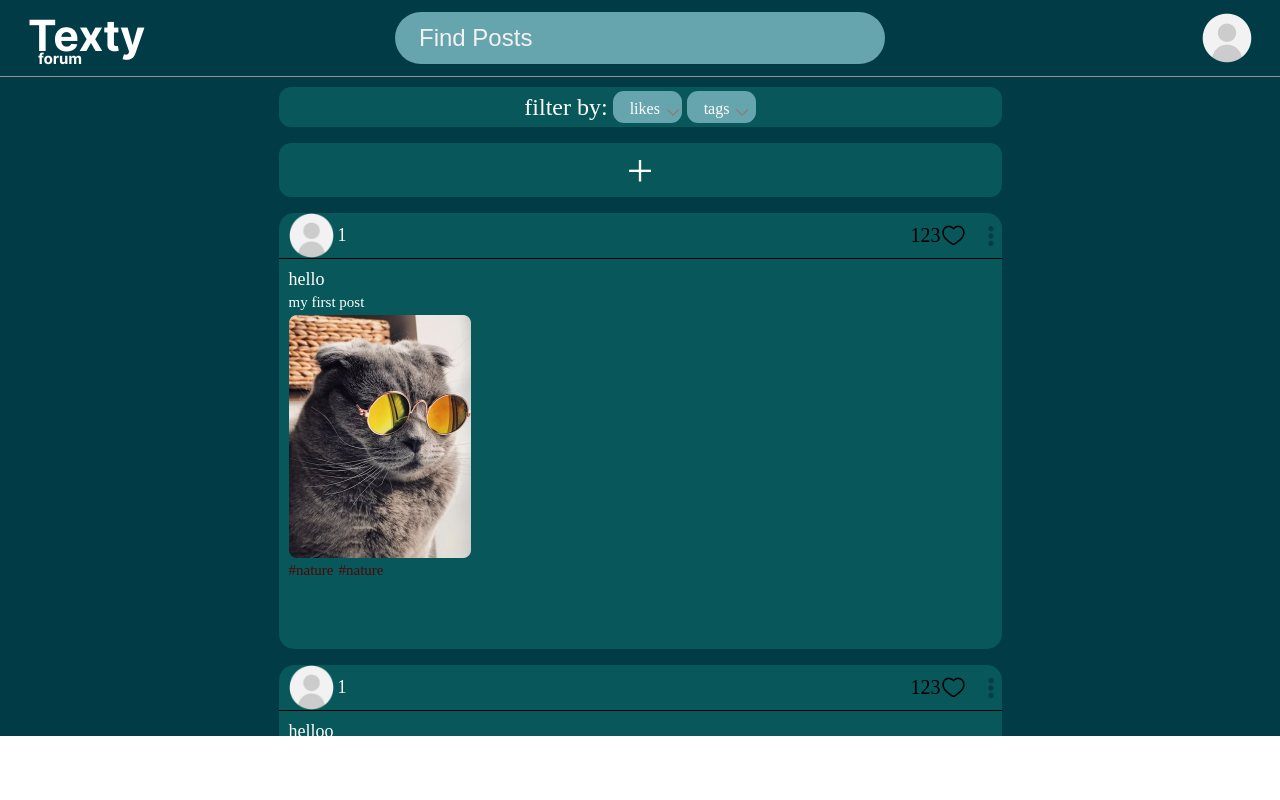
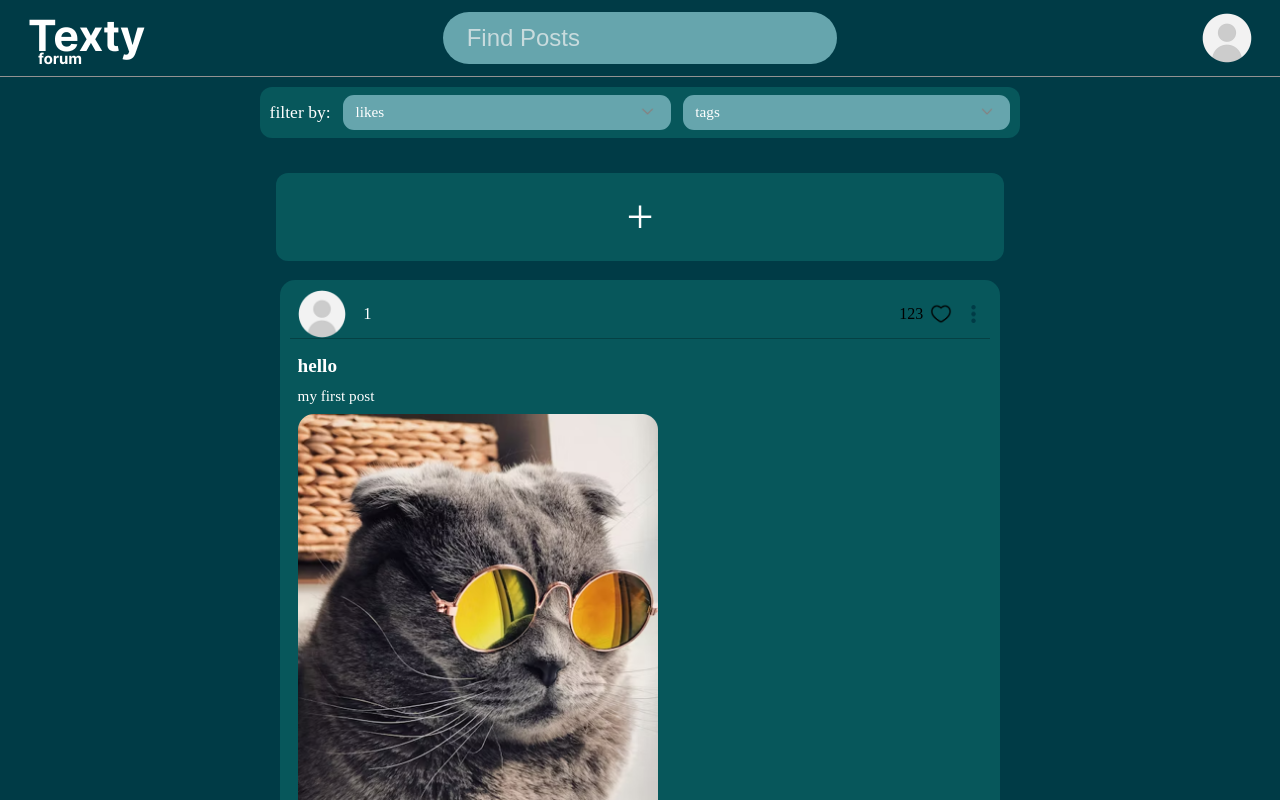
Before and after one commit to DmytroChep/ReactPractic, a React (Create React App) app: page / in a window 1280 px wide. Built offline with nearby package versions, Linux system fonts and the light colour scheme.

Commit message:
created adaptive styles by addind display grid

```diff
--- a/src/components/Home-with-posts/Entry/Entry.module.css
+++ b/src/components/Home-with-posts/Entry/Entry.module.css
@@ -4,18 +4,24 @@
     margin: 0;
 }
 .entry{
-    width: 490px;
+    max-width: 490px;
+    width: 100%;
     border-radius: 1234px;
     background-color: #66A5AD;
-    height: 52px;
+    min-height: 52px;
     display: flex;
     padding-left: 24px;
-    box-sizing: border-box;
     border: 0;
-    font-size: 24px;
+    font-size: clamp(1rem, 2.5vw, 1.5rem);
     color: #F2F2F2;
+    outline: none;
 }
 
-.entry::placeholder{
+.entry::placeholder {
     color: #F2F2F2;
+    opacity: 0.7;
 }
+
+.entry:focus {
+    background-color: #7AB5BD;
+}
--- a/src/components/Home-with-posts/Filter/filter.module.css
+++ b/src/components/Home-with-posts/Filter/filter.module.css
@@ -4,99 +4,48 @@
     margin: 0;
 }
 .filterDiv{
-    display: flex;
+    width: min(92vw, 760px);
+    max-width: 760px;
+    height: auto;
+    display: grid;
+    grid-template-columns: auto 1fr 1fr;
     align-items: center;
-    justify-content: center;
-    gap: 5px;
-    width: 723px;
-    height: 40px;
+    gap: 0.8rem;
     background-color: #07575B;
     border-radius: 12px;
+    padding: 0.5rem 0.6rem;
+    margin: 0 auto;
 }
 
 .filterText{
-    font-size: 24px;
+    font-size: clamp(0.9rem, 2.5vw, 1.1rem);
     color: white;
+    justify-self: start;
 }
 
-.likes{
-    width: 69px;
-    height: 32px;
+.likes, .tags{
+    width: 100%;
+    height: 2.2rem;
     border-radius: 11px;
     display: flex;
-    align-items: start;
-    justify-content: start;
+    align-items: center;
+    justify-content: space-between;
     background-color: #66A5AD;
     color: white;
-    padding-top: 8.5px;
-    padding-left: 17px;
-    z-index: 10;
+    padding: 0 0.75rem;
+    cursor: pointer;
 }
 
-.likes p {
+.likes p, .tags p {
     margin: 0;
-}
-
-.tags{
-    width: 69px;
-    height: 32px;
-    border-radius: 11px;
-    display: flex;
-    align-items: start;
-    justify-content: start;
-    padding-top: 8.5px;
-    padding-left: 17px;
-    background-color: #66A5AD;
-    color: white;
-    z-index: 10;
-}
-
-.tags p {
-    margin: 0;
-}
-
-
-
-.tripleDots{
-    width:20px;
-    height: 20px;
-    margin-left: 23px;
-}
-
-.postImage{
-    width: 182px;
-    height: 243px;
-}
-
-.allPosts{
-    height: 593px;
-    overflow-y: scroll;
-    display: flex;
-    align-items: center;
-    gap: 16px;
-    flex-direction: column;
-}
-
-
-.addPost{
-    width: 723px;
-    height: 77px;
-    display: flex;
-    justify-content: center;
-    align-items: center;
-    font-size: 47px;
-    color: white;
-    border-radius: 12px;
-    background-color: #07575B;
+    font-size: clamp(0.8rem, 2vw, 0.95rem);
 }
 
 .arrowBtn{
-    width: 26px;
-    height: 26px;
+    width: 1.4rem;
+    height: 1.4rem;
 }
 
 .expanded{
-    width: 113px;
-    height: 109px;
-
+    min-height: 6.5rem;
 }
--- a/src/components/Home-with-posts/Header/header.module.css
+++ b/src/components/Home-with-posts/Header/header.module.css
@@ -3,33 +3,34 @@
     padding: 0;
     margin: 0;
 }
+
 .header {
     background-color: #003B46;
-    height: 77px;
-    width: 100%;
-    display: flex;
+    min-height: 77px;
+    min-width: 100%;
+    display: grid;
+    grid-template-columns: 1fr 1fr 1fr;
     align-items: center;
-    justify-content: space-between;
-    padding-left: 28px;
-    padding-right: 28px;
+    justify-items: center;
+    padding: 0 28px;
     border-bottom: 1px solid #929292;
-    box-sizing: border-box;
+    gap: 20px;
 }
 
 .logo {
-    width: 120px;
-    height: 53px;
-    box-sizing: border-box;
+    max-width: 120px;
+    max-height: 53px;
+    justify-self: start;
 }
 
-
 .userAvatar{
-    width: 50px;
-    height: 50px;
+    max-width: 50px;
+    max-height: 50px;
 }
 
 .userAvatarsShell{
-    width: 120px;
+    max-width: 120px;
     display: flex;
-    justify-content: end;
+    justify-content: flex-end;
+    justify-self: end;
 }
--- a/src/components/Home-with-posts/Home-with-posts/homeWithTags.module.css
+++ b/src/components/Home-with-posts/Home-with-posts/homeWithTags.module.css
@@ -7,7 +7,8 @@
 .parentElement{
     width: 100vw;
     height: 100vh;
-    box-sizing: border-box;
-    padding: 0;
-    margin: 0;
+    display: grid;
+    grid-template-rows: auto 1fr;
+    background-color: #003B46;
+    overflow: hidden;
 }
--- a/src/components/Home-with-posts/Main/homeMain.module.css
+++ b/src/components/Home-with-posts/Main/homeMain.module.css
@@ -5,12 +5,13 @@
 }
 
 .main {
-    display:flex;
-    justify-content: start;
-    flex-direction: column;
-    align-items: center;
-    padding-top: 10px;
+    display: grid;
+    grid-template-rows: auto 1fr;
+    justify-items: center;
+    align-items: start;
+    padding-top: 1.2vh;
     background-color: #003B46;
     width: 100%;
-    gap: 16px   ;
+    gap: 1rem;
+    overflow: visible;
 }
--- a/src/components/Home-with-posts/Post/post.module.css
+++ b/src/components/Home-with-posts/Post/post.module.css
@@ -4,50 +4,56 @@
     margin: 0;
 }
 
+/* card-like post: responsive max width and grid layout */
 .post{
-    width: 723px;
-    min-height: 436px;
+    width: 100%;
+    max-width: 720px;
     background-color: #07575B;
     border-radius: 15px;
-    display: flex;
-    flex-direction: column;
+    display: grid;
+    grid-template-rows: auto 1fr auto;
+    gap: 0.6rem;
+    padding: 0.6rem;
 }
 
+/* header with two columns: user info and actions */
 .headerPost{
+    display: grid;
+    grid-template-columns: 1fr auto;
+    align-items: center;
+    width: 100%;
+    height: auto;
+    border-bottom: 1px solid rgba(0,0,0,0.25);
+    padding: 0 0.5rem;
+}
+
+/* user avatar sizing */
+.userAvatar{
+    width: 3rem;
+    height: 3rem;
+    border-radius: 50%;
+}
+
+/* creator name */
+.createdByName{
+    color: white;
+    font-size: clamp(0.85rem, 2.5vw, 1.05rem);
+    margin-left: 0.6rem;
+    align-self: center;
+}
+
+/* right side: likes + actions aligned */
+.secondHalfHeader{
     display: flex;
     align-items: center;
-    width: 100%;
-    height: 52px;
-    border-bottom: 1px solid black;
-    padding-left: 10px;
-    gap:564px;
-    box-sizing: border-box;
+    gap: 0.8rem;
 }
 
-.userAvatar{
-    width: 45px;
-    height: 45px;
-}
-
-.createdByName{
-    color: white;
-    font-size: 18px;
-}
-
-.likesCount{
-    font-size: 20px;
-
-}
-
+/* main content stacked */
 .mainPost{
-    width: 100%;
-    height: 100%;
-    display: flex;
-    flex-direction: column;
-    gap: 4px;
-    box-sizing: border-box;
-    padding-left: 10px;
-    padding-top: 10px;
+    display: grid;
+    gap: 0.5rem;
+    padding: 0.4rem 0.5rem;
 }
 
 .mainPost p{
@@ -55,93 +61,73 @@
     color: white;
 }
 
+/* title and description sizes */
 .title{
-    font-size: 18px;
+    font-size: clamp(0.9rem, 3vw, 1.2rem);
+    font-weight: 600;
 }
 
 .description{
-    font-size: 15px;
+    font-size: clamp(0.8rem, 2.5vw, 0.95rem);
+    color: #E6F0F0;
+    line-height: 1.4;
 }
 
+/* tags footer */
 .footerPost{
     display: flex;
-    gap: 5px;
-    font-size: 15px;
+    flex-wrap: wrap;
+    gap: 0.5rem;
+    font-size: clamp(0.7rem, 2vw, 0.9rem);
+    padding: 0 0.5rem 0.6rem;
 }
 
 .footerPost p{
-    color: #500805;
+    color: #FFD7D7;
+    background: rgba(0,0,0,0.08);
+    padding: 0.2rem 0.5rem;
+    border-radius: 8px;
 }
 
+/* images and icons responsive */
 .likeImage{
-    width: 25px;
-    height: 25px;
-
+    width: 1.4rem;
+    height: 1.4rem;
 }
 
 .tripleDots{
-    width:20px;
-    height: 20px;
-
+    width:1.1rem;
+    height: 1.1rem;
 }
 
 .postImage{
-    width: 182px;
-    height: 243px;
-
+    width: 100%;
+    max-width: 360px;
+    height: auto;
+    border-radius: 8px;
+    justify-self: start;
 }
 
-.allPosts{
-    height: 593px;
-    overflow-y: scroll;
-    overflow-x: hidden;
-    display: flex;
-    align-items: center;
-    gap: 16px;
-    flex-direction: column;
-}
-
-.allPosts::-webkit-scrollbar {
-    display: none;
-}
-
-.addPost{
-    width: 723px;
-    height: 77px;
-    display: flex;
-    justify-content: center;
-    align-items: center;
-    font-size: 47px;
-    color: white;
-    border-radius: 12px;
-    background-color: #07575B;
-}
-
+/* helper sizes */
 .arrowBtn{
-    width: 26px;
-    height: 26px;
+    width: 1.6rem;
+    height: 1.6rem;
 }
 
 .expanded{
-    width: 113px;
-    height: 109px;
-
+    width: 6.5rem;
+    height: 7rem;
 }
 
 .likesAndText{
     display: flex;
     align-items: center;
+    gap: 0.4rem;
+    font-size: clamp(0.8rem, 2.5vw, 1rem);
 }
-
 
 .firstHalfHeader{
     display: flex;
     align-items: center;
-    gap: 4px;
+    gap: 0.5rem;
 }
-
-.secondHalfHeader{
-    display: flex;
-    align-items: center;
-    gap: 15px;
-}
--- a/src/components/Home-with-posts/Posts/Posts.tsx
+++ b/src/components/Home-with-posts/Posts/Posts.tsx
@@ -9,8 +9,8 @@ export function Posts(){
                 <span>+</span>
             </div>
 
-            {posts.map((element: IPost) => {
-                return <Post postData={element}/>
+            {posts.map((element: IPost, idx: number) => {
+                return <Post key={idx} postData={element}/>
             })}
         </div>
     )
--- a/src/components/Home-with-posts/Posts/homeWithTags.module.css
+++ b/src/components/Home-with-posts/Posts/homeWithTags.module.css
@@ -4,26 +4,37 @@
     margin: 0;
 }
 
+/* container for all posts: responsive width and grid layout with invisible scroll */
 .allPosts{
-    height: 593px;
-    overflow-y: scroll;
-    display: flex;
-    align-items: center;
-    gap: 16px;
-    flex-direction: column;
+    width: min(92vw, 760px);
+    max-width: 760px;
+    margin: 0 auto;
+    max-height: calc(100vh - 18vh);
+    overflow-y: auto;
+    display: grid;
+    grid-auto-rows: min-content;
+    gap: 1.2rem;
+    padding: 1.2rem 1rem;
+    align-items: start;
+    justify-items: center;
 }
 
+/* hide scrollbar but keep scrolling functional */
 .allPosts::-webkit-scrollbar {
-  display: none;
+  width: 0;
 }
 
+.allPosts {
+  scrollbar-width: none;
+}
+
+/* "+" add-post tile: responsive */
 .addPost{
-    width: 723px;
-    height: 77px;
-    display: flex;
-    justify-content: center;
-    align-items: center;
-    font-size: 47px;
+    width: 100%;
+    height: 5.5rem;
+    display: grid;
+    place-items: center;
+    font-size: 3rem;
     color: white;
     border-radius: 12px;
     background-color: #07575B;
```
